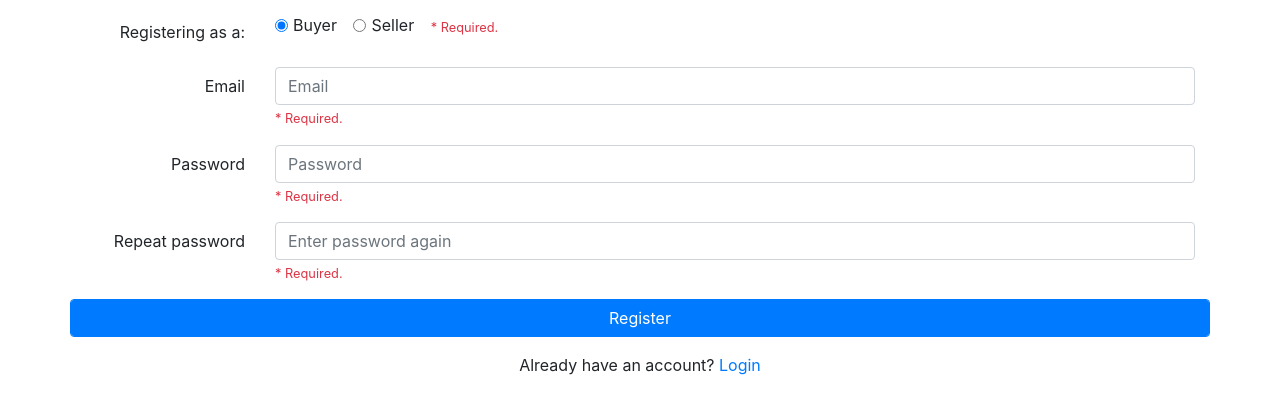
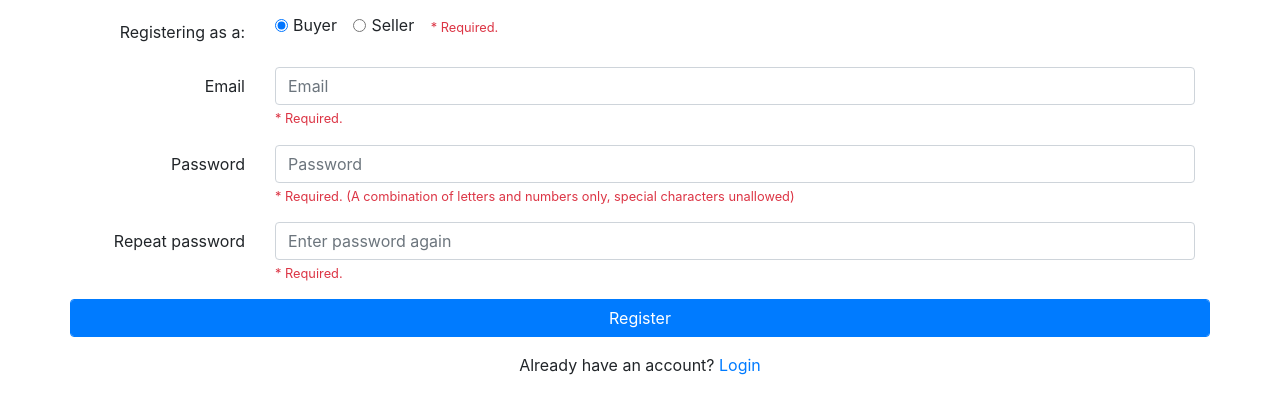
Before and after one commit to PaperWings2019/AUCTION_SYSTEM, a PHP site: page /register.php in a window 1280 px wide. Shown: the part 171-585 px from the top of the page. Run offline with PHP 8.4, Linux system fonts and the light colour scheme.

Commit message:
Debug for special character

```diff
--- a/process_registration.php
+++ b/process_registration.php
@@ -14,7 +14,7 @@ $email_input=$_POST['email'];
 $password_input=$_POST['password'];
 $password_confirmation_input=$_POST['passwordConfirmation'];
 
-$password_pattern='/(?=.*[A-Z])(?=.*[a-z])(?=.*[0-9])[A-Za-z0-9]{8,20}/';
+$password_pattern='/^(?=.*[A-Z])(?=.*[a-z])(?=.*[0-9])[A-Za-z0-9]{8,20}$/';
 
 $query = "SELECT * FROM user WHERE email='$email_input'";
 $result = mysqli_query($connection,$query);
@@ -31,7 +31,7 @@ if($password_input!=$password_confirmation_input){
     echo "$email_input is NOT a valid email address.";
     header("refresh:3;url=register.php");
 }elseif(!preg_match($password_pattern,$password_input)){
-    echo ('Please make sure that you entered a password with at least 8 characters, including a number, an upper case letter, and a lower case letter');
+    echo ('Please make sure that you entered a password with 8-20 characters with a combination of only letters and numbers, including a number, an upper case letter, and a lower case letter');
     header("refresh:3;url=register.php");
 }
 else{
--- a/register.php
+++ b/register.php
@@ -30,10 +30,10 @@
     <label for="password" class="col-sm-2 col-form-label text-right">Password</label>
     <div class="col-sm-10">
       <input type="password" class="form-control"  name="password"  id="passwordRegister" placeholder="Password" oninput="OnInput (event)" >
-      <small class="form-text text-muted"><span class="text-danger">* Required.</span></small>
+      <small class="form-text text-muted"><span class="text-danger">* Required. (A combination of letters and numbers only, special characters unallowed)</span></small>
       <div id="passwordHelp" class="form-text text-muted">
-		    <a id="digit_fail"  style="color:red">× 8-20 digits</a>
-		    <a id="digit_pass"  style="color:green">√ 8-20 digits</a><br/>
+		    <a id="digit_fail"  style="color:red">× 8-20 characters</a>
+		    <a id="digit_pass"  style="color:green">√ 8-20 characters</a><br/>
 		    <a id="number_fail" style="color:red">× A number</a>
 		    <a id="number_pass" style="color:green">√ A number</a><br/>
         <a id="upper_fail"  style="color:red">× An upper case letter</a>
```
